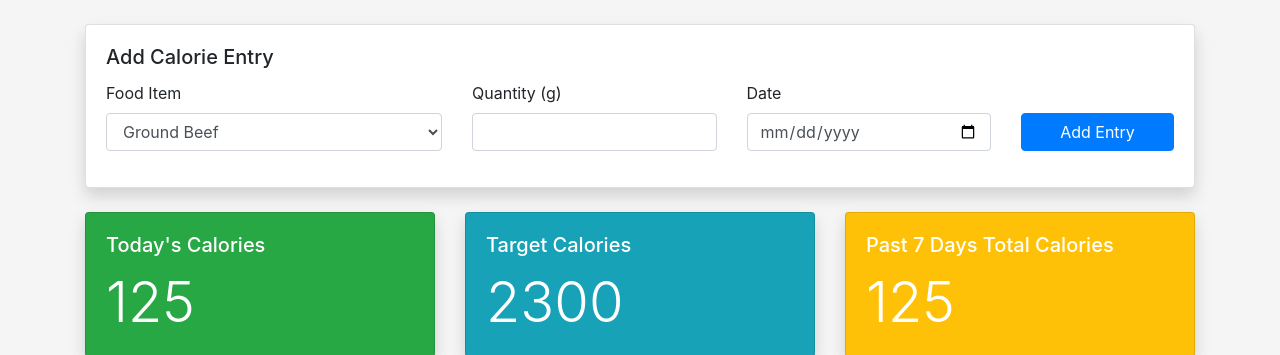
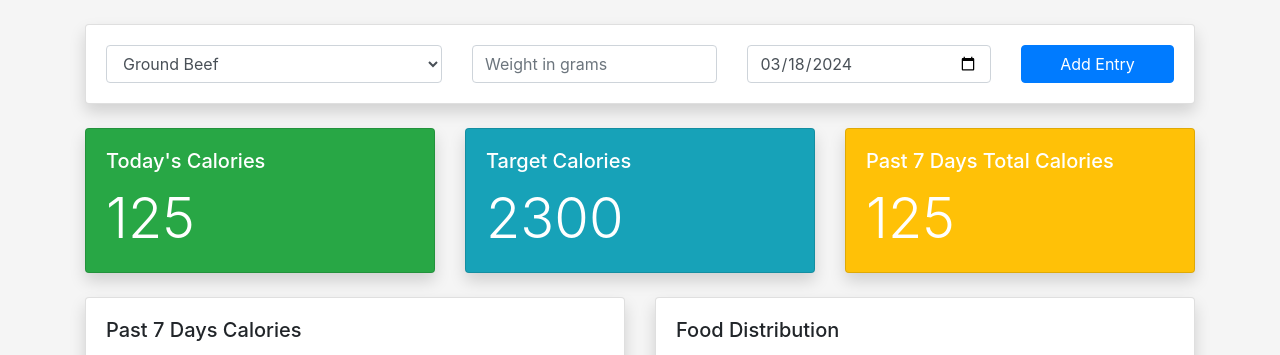
Before and after one commit to lowvoltagenation/django-caloriecounter, a Django app: page / in a window 1280 px wide. Shown: the part 56-411 px from the top of the page. Run offline with Django 5.2, Linux system fonts and the light colour scheme; a user stored in the database is signed in; data comes from the database, SQL or seed files in the repository; some libraries are stand-ins or nearby versions.

Commit message:
quick add slim

```diff
--- a/home/templates/home/index.html
+++ b/home/templates/home/index.html
@@ -7,13 +7,12 @@
             <div class="col-12">
                 <div class="card shadow">
                     <div class="card-body">
-                        <h5 class="card-title">Add Calorie Entry</h5>
                         <form method="POST" action="{% url 'index' %}">
                             {% csrf_token %}
                             <div class="row">
                                 <div class="col-md-4">
-                                    <div class="form-group">
-                                        <label for="food_item">Food Item</label>
+                                    <div class="form-group" style="margin-bottom: 0px;">
+                                        <!-- <label for="food_item">Food Item</label> -->
                                         <select class="form-control" id="food_item" name="food_item">
                                             {% for food in food_items %}
                                                 <option value="{{ food.id }}">{{ food.name }}</option>
@@ -22,20 +21,20 @@
                                     </div>
                                 </div>
                                 <div class="col-md-3">
-                                    <div class="form-group">
-                                        <label for="quantity">Quantity (g)</label>
-                                        <input type="number" class="form-control" id="quantity" name="quantity" required>
+                                    <div class="form-group" style="margin-bottom: 0px;">
+                                        <!-- <label for="quantity">Quantity (g)</label> -->
+                                        <input type="number" class="form-control" id="quantity" name="quantity"  placeholder="Weight in grams" required>
                                     </div>
                                 </div>
                                 <div class="col-md-3">
-                                    <div class="form-group">
-                                        <label for="date">Date</label>
-                                        <input type="date" class="form-control" id="date" name="date" value="{{ today }}" required>
+                                    <div class="form-group" style="margin-bottom: 0px;">
+                                        <!-- <label for="date">Date</label> -->
+                                        <input type="date" class="form-control" id="date" name="date" value="{{ today|date:'Y-m-d' }}" required>
                                     </div>
                                 </div>
                                 <div class="col-md-2">
-                                    <div class="form-group">
-                                        <label>&nbsp;</label>
+                                    <div class="form-group" style="margin-bottom: 0px;">
+                                        <!-- <label>&nbsp;</label> -->
                                         <button type="submit" class="btn btn-primary btn-block">Add Entry</button>
                                     </div>
                                 </div>
--- a/home/views.py
+++ b/home/views.py
@@ -53,6 +53,7 @@ def get_user_data(user):
         'macronutrient_data': macronutrient_data,
         'deficit_surplus_data': deficit_surplus_data,
         'past_7_days_goal_remaining': past_7_days_goal_remaining,
+        'today': today,
     }
 
 
```
